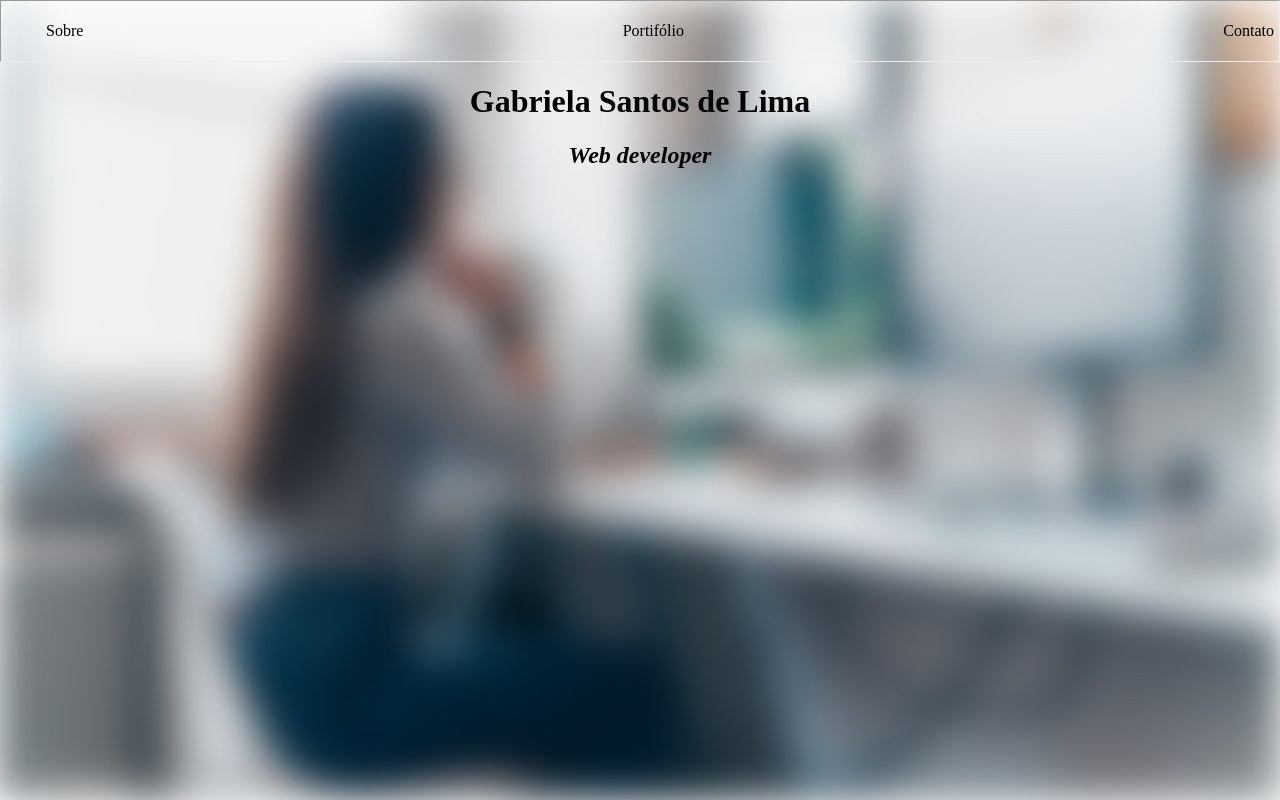
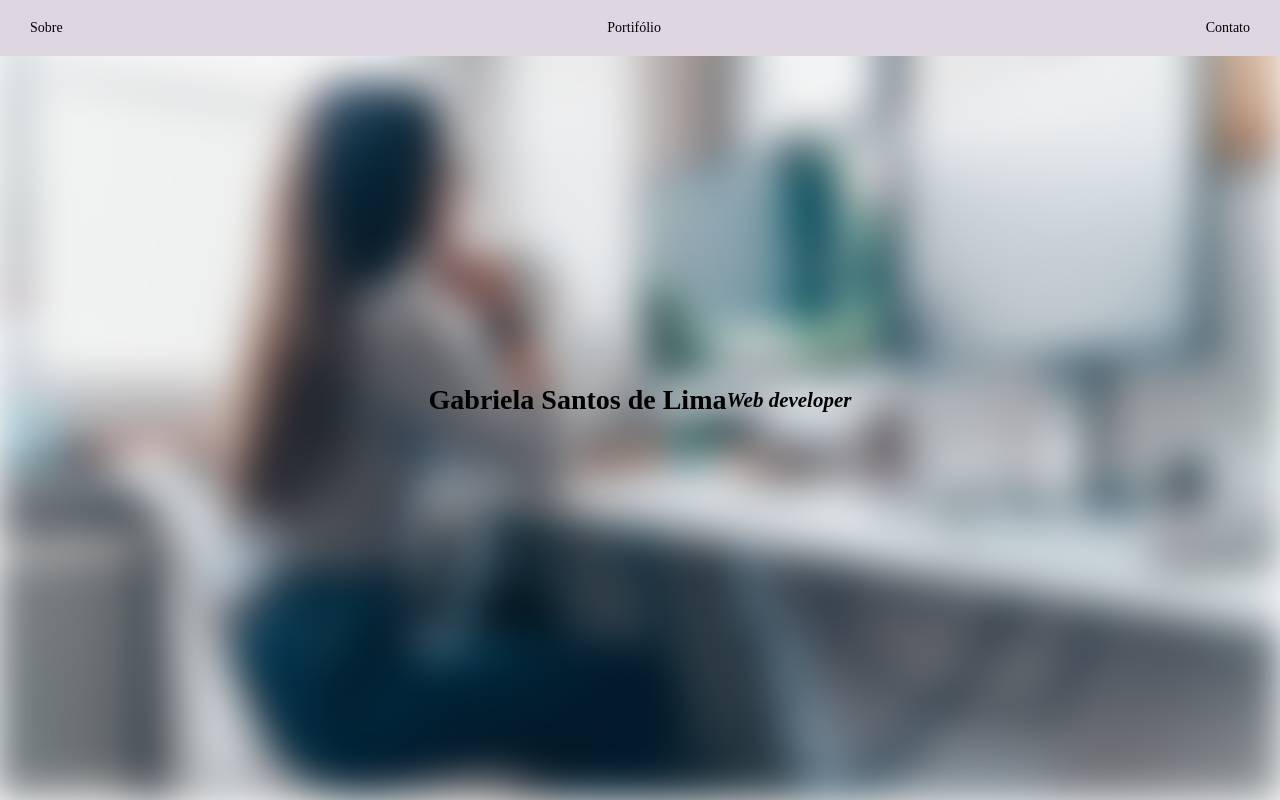
Before and after one commit to gslimas/gabrielaSantosDeLima, a plain HTML site: page index.html in a window 1280 px wide. Drawn offline with Linux system fonts and the light colour scheme.

Commit message:
colocando foto circular

```diff
--- a/css/home.css
+++ b/css/home.css
@@ -1,5 +1,22 @@
+*{
+    margin: 0;
+    padding: 0;
+    box-sizing: border-box;
+}
 body{
-    margin: 0;
+    font-size: 10px;
+}
+
+@media(min-width:400px){
+    body{
+        font-size: 14px;
+    }
+}
+header{
+    height: 100vh;
+    display: flex;
+    justify-content: center;
+    align-items: center;
 }
 
 .img-fundo{
@@ -20,11 +37,19 @@ body{
 
 }
 .menu{
-    height: 50px;
-    padding: 5px;
-    border-width: 1px;
-    border-style: inset;
+    width: 100vw;
+    padding: 10px;
+    border-bottom: 1px;
+    border-style: inherit;
+    position: fixed;
+    top: 0;
+    background-color: rgb(222, 215, 226);
 }
+.menu a{
+    display: block;
+    padding: 10px 20px;
+}
+
 a{
     text-decoration: none;
     color: black;
@@ -49,3 +74,22 @@ a:hover{
 .site-subtitle{
     font-style: italic;
 }
+
+.img-profile{
+    width: auto;
+    height: 100%;
+
+}
+
+.image-cropper{
+    display: inline-block;
+    width: 300px;
+    height: 300px;
+    overflow: hidden;
+    border-radius: 50%;
+}
+
+.img-portfolio{
+    width: 180px;
+    height: 180px;
+}
```
